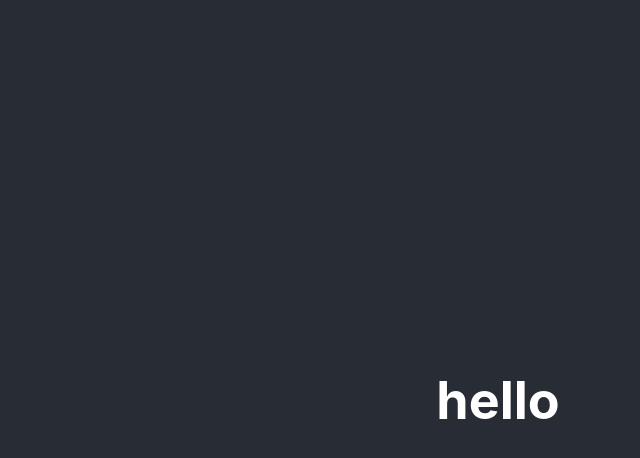
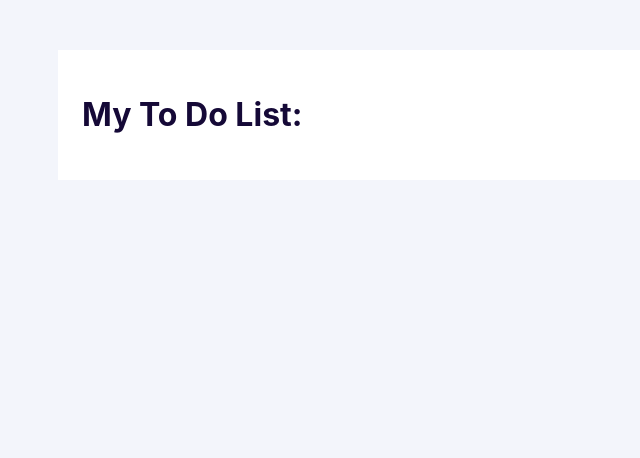
Before and after one commit to LuisGtk/ToDo-List, a React (Create React App) app: page / in a window 1280 px wide. Shown: the top 458 px of the page, without its empty margins (142-782 px from the left). Built offline with nearby package versions, Linux system fonts and the light colour scheme.

Commit message:
adding header

```diff
--- a/src/App.css
+++ b/src/App.css
@@ -1,18 +1,41 @@
-.App {
-  text-align: center;
+
+body{
+  background-color: rgb(243, 245, 251);
 }
 
-.App-header {
-  background-color: #282c34;
-  min-height: 100vh;
-  display: flex;
-  flex-direction: column;
-  align-items: center;
-  justify-content: center;
-  font-size: calc(10px + 2vmin);
-  color: white;
+.App{
+  color: rgb(21,9,55);
+  box-shadow: rgb(184, 184, 184);
+  margin: 50px 200px 50px 200px;
+  padding: 24px;
+  background-color: white;
+
 }
 
-.App-link {
-  color: #61dafb;
+li{
+  list-style-type: none;
 }
+
+h2{
+  font-size: 17px;
+}
+
+input{
+  width: 100%;
+  padding: 10px 5px;
+  background-color: rgb(243, 245, 251);
+  border: none;
+  border-radius: 5px;
+}
+
+label{
+  font-size: 12px;
+  font-weight: bold;
+}
+
+button{
+  color: white;
+  background-color: rgba(21, 9, 55);
+  padding: 6px;
+  font-weight: bold;
+}
--- a/src/App.js
+++ b/src/App.js
@@ -1,12 +1,17 @@
-import {useState} from 'react';
+import { useState } from 'react';
 import './App.css';
+import ToDoListData from './data/toDoListData'
+
 
 function App() {
+
+  const [listData, setListData] = useState(ToDoListData);
+  const [toDoItem, setToDoNewItem] = useState({});
+
   return (
     <div className="App">
-      <header className="App-header">
-        <h1>hello</h1>
-      </header>
+      <h1>My To Do List:</h1>
+
     </div>
   );
 }
```
Also changed, not shown: src/Components/Item/Item.js (added, +10 -0 lines), src/Components/ItemForm/ItemForm.js (added, +32 -0 lines), src/Components/ItemList/Itemlist.js (+34 -0 lines).
